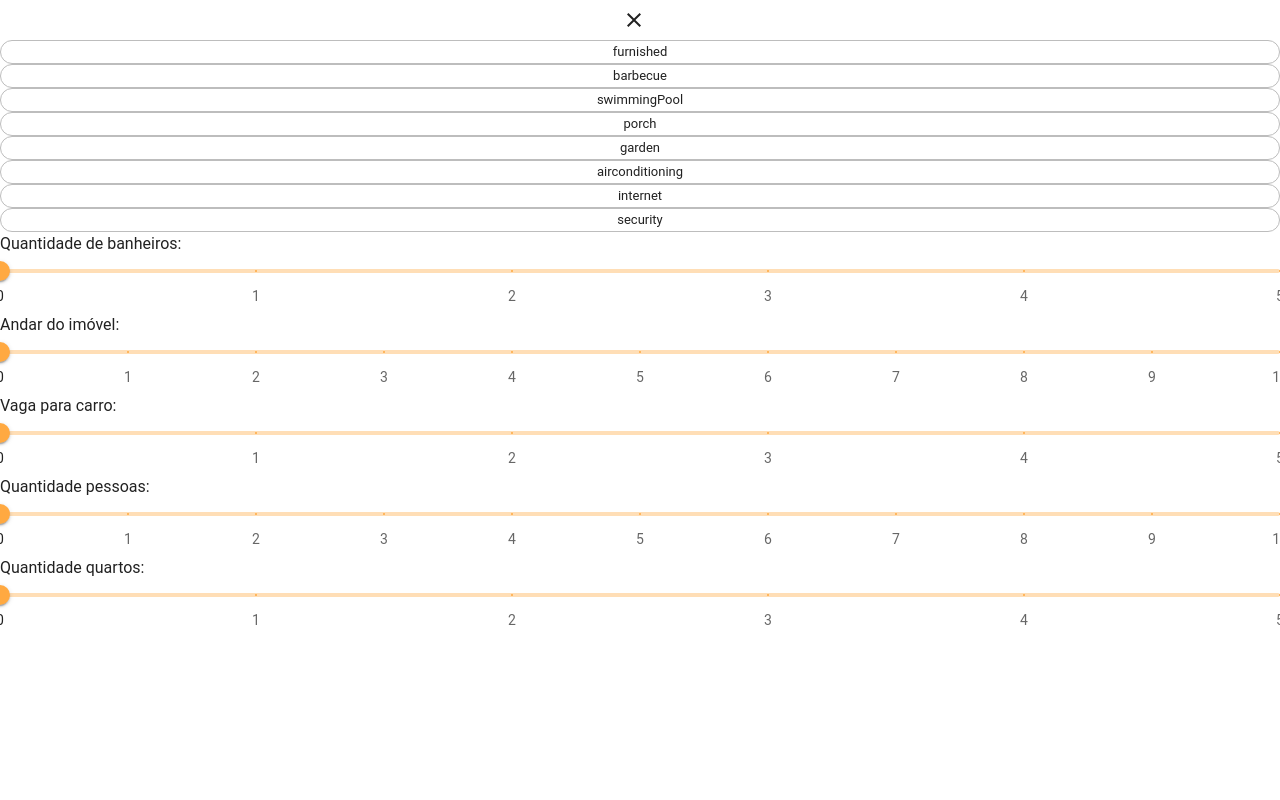
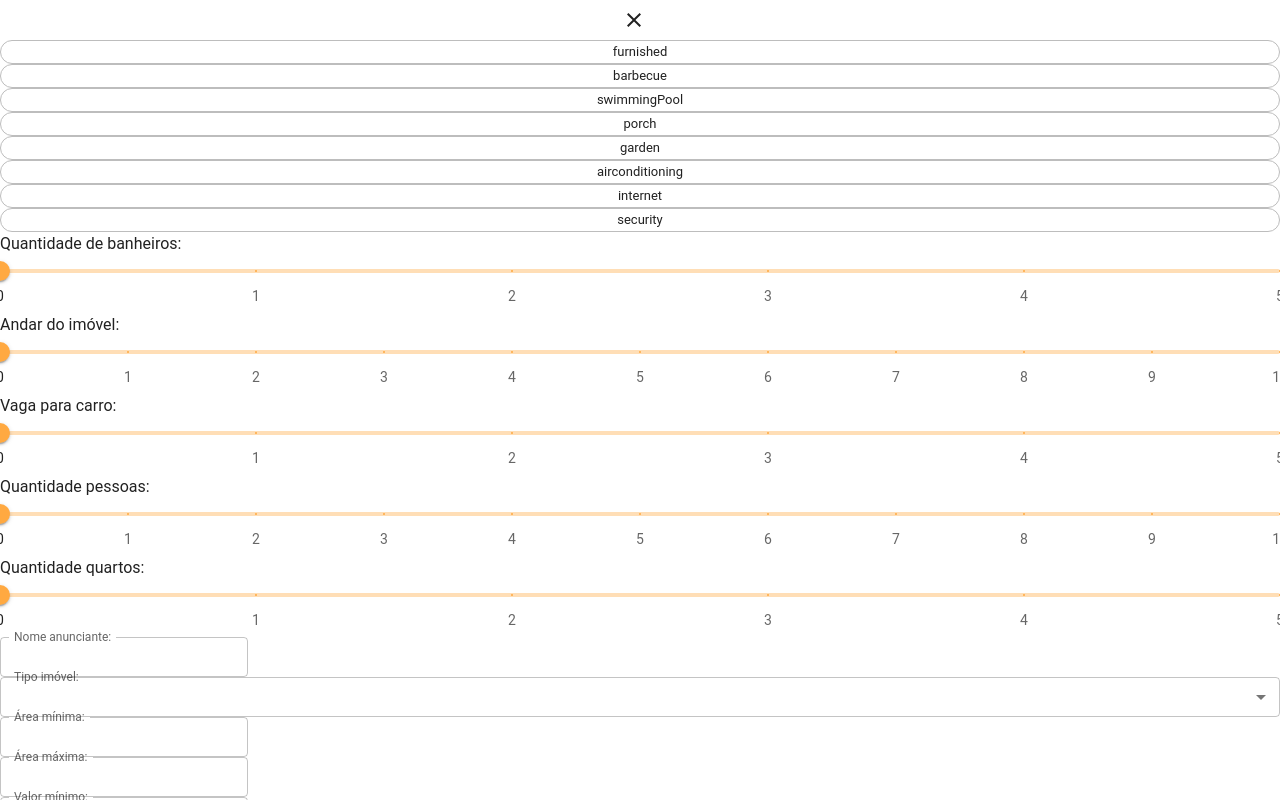
Before and after one commit to Allyson1602/doce-lar, a Next.js app: page / in a window 1280 px wide. Both pictures are taken after a click on the button "mais filtros". Built offline with nearby package versions, Linux system fonts and the light colour scheme.

Commit message:
feat: configuração de estilização para deixar label do campo sempre no lado superior

```diff
--- a/components/filter.tsx
+++ b/components/filter.tsx
@@ -1,8 +1,9 @@
-import { Chip, Dialog, IconButton, Slider, Typography } from "@mui/material";
+import { Chip, Dialog, FormControl, IconButton, InputLabel, MenuItem, Select, Slider, TextField, Typography } from "@mui/material";
 import { FC, useState } from "react";
 import { DataFilter } from "../interfaces/filter";
-import { BoxSlider, ChipsStyled, DialogChipsStyled, FilterStyled, SlidersStyled, TitleStyled } from "../styles/components/filter";
+import { DialogBoxSliderStyled, ChipsStyled, DialogChipsStyled, FilterStyled, DialogSlidersStyled, TitleStyled, DialogTextInputsStyled, DialogBoxTextStyled } from "../styles/components/filter";
 import CloseIcon from '@mui/icons-material/Close';
+import { Stack } from "@mui/system";
 
 interface FilterProps {
     filters: DataFilter;
@@ -386,8 +387,8 @@ const Filter: FC<FilterProps> = (props) => {
                     />
                 </DialogChipsStyled>
 
-                <SlidersStyled>
-                    <BoxSlider>
+                <DialogSlidersStyled>
+                    <DialogBoxSliderStyled>
                         <Typography>Quantidade de banheiros:</Typography>
                         <Slider
                             value={bathrooms}
@@ -395,9 +396,9 @@ const Filter: FC<FilterProps> = (props) => {
                             marks={sliderMarksBathroom}
                             step={20}
                         />
-                    </BoxSlider>
+                    </DialogBoxSliderStyled>
 
-                    <BoxSlider>
+                    <DialogBoxSliderStyled>
                         <Typography>Andar do imóvel:</Typography>
                         <Slider
                             value={immobile}
@@ -405,9 +406,9 @@ const Filter: FC<FilterProps> = (props) => {
                             marks={sliderMarksImmobile}
                             step={10}
                         />
-                    </BoxSlider>
+                    </DialogBoxSliderStyled>
 
-                    <BoxSlider>
+                    <DialogBoxSliderStyled>
                         <Typography>Vaga para carro:</Typography>
                         <Slider
                             value={vacancyCar}
@@ -415,9 +416,9 @@ const Filter: FC<FilterProps> = (props) => {
                             marks={sliderMarksVacancyCar}
                             step={20}
                         />
-                    </BoxSlider>
+                    </DialogBoxSliderStyled>
 
-                    <BoxSlider>
+                    <DialogBoxSliderStyled>
                         <Typography>Quantidade pessoas:</Typography>
                         <Slider
                             value={people}
@@ -425,9 +426,9 @@ const Filter: FC<FilterProps> = (props) => {
                             marks={sliderMarksPeople}
                             step={10}
                         />
-                    </BoxSlider>
+                    </DialogBoxSliderStyled>
 
-                    <BoxSlider>
+                    <DialogBoxSliderStyled>
                         <Typography>Quantidade quartos:</Typography>
                         <Slider
                             value={rooms}
@@ -435,8 +436,53 @@ const Filter: FC<FilterProps> = (props) => {
                             marks={sliderMarksRooms}
                             step={20}
                         />
-                    </BoxSlider>
-                </SlidersStyled>
+                    </DialogBoxSliderStyled>
+                </DialogSlidersStyled>
+
+                <DialogTextInputsStyled>
+                    <DialogBoxTextStyled>
+                        <TextField label="Nome anunciante:" InputLabelProps={{shrink: true}} size="small" />
+                    </DialogBoxTextStyled>
+
+                    <FormControl fullWidth>
+                        <InputLabel id="immobile-type-label" shrink>Tipo imóvel:</InputLabel>
+                        <Select
+                            size="small"
+                            labelId="immobile-type-label"
+                            label="Tipo imóvel:"
+                            // value={age}
+                            // onChange={handleChange}
+                        >
+                            <MenuItem value="apartment">Apartamento</MenuItem>
+                            <MenuItem value="house">Casa</MenuItem>
+                            <MenuItem value="store">Loja</MenuItem>
+                            <MenuItem value="garage">Garagem</MenuItem>
+                            <MenuItem value="kitnet">Kitnet</MenuItem>
+                            <MenuItem value="lot/land">Lote/Terreno</MenuItem>
+                            <MenuItem value="livingRoom">Sala</MenuItem>
+                        </Select>
+                    </FormControl>
+
+                    <Stack>
+                        <DialogBoxTextStyled>
+                            <TextField label="Área mínima:" InputLabelProps={{shrink: true}} size="small" />
+                        </DialogBoxTextStyled>
+
+                        <DialogBoxTextStyled>
+                            <TextField label="Área máxima:" InputLabelProps={{shrink: true}} size="small" />
+                        </DialogBoxTextStyled>
+                    </Stack>
+
+                    <Stack>
+                        <DialogBoxTextStyled>
+                            <TextField label="Valor mínimo:" InputLabelProps={{shrink: true}} size="small" />
+                        </DialogBoxTextStyled>
+
+                        <DialogBoxTextStyled>
+                            <TextField label="Valor máximo:" InputLabelProps={{shrink: true}} size="small" />
+                        </DialogBoxTextStyled>
+                    </Stack>
+                </DialogTextInputsStyled>
             </Dialog>
         </FilterStyled>
     );
--- a/styles/components/filter.tsx
+++ b/styles/components/filter.tsx
@@ -39,10 +39,18 @@ export const DialogChipsStyled = styled(Stack)`
 
 `;
 
-export const SlidersStyled = styled(Stack)`
+export const DialogSlidersStyled = styled(Stack)`
 
 `;
 
-export const BoxSlider = styled(Box)`
+export const DialogTextInputsStyled = styled(Stack)`
 
 `;
+
+export const DialogBoxSliderStyled = styled(Box)`
+
+`;
+
+export const DialogBoxTextStyled = styled(Box)`
+
+`;
```
